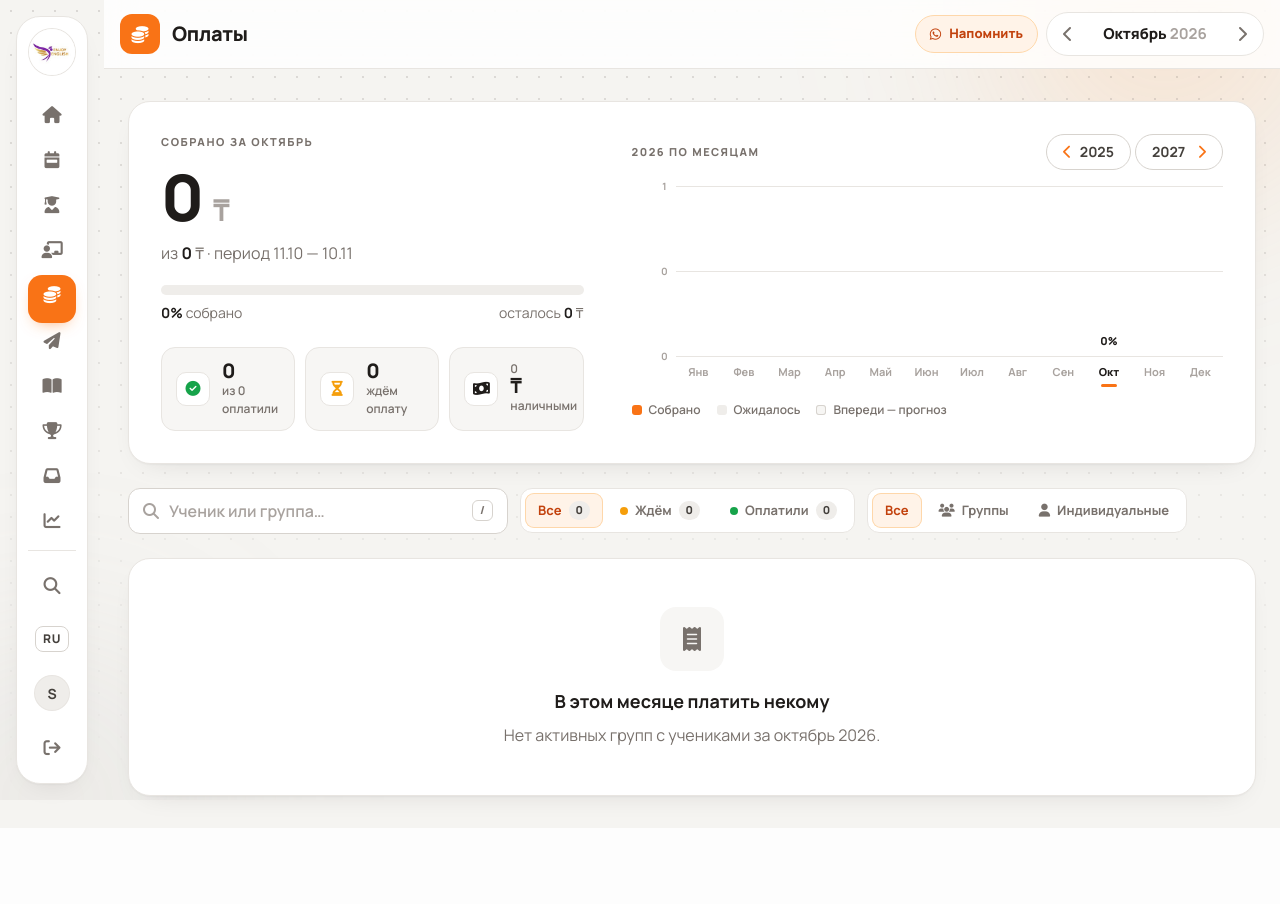
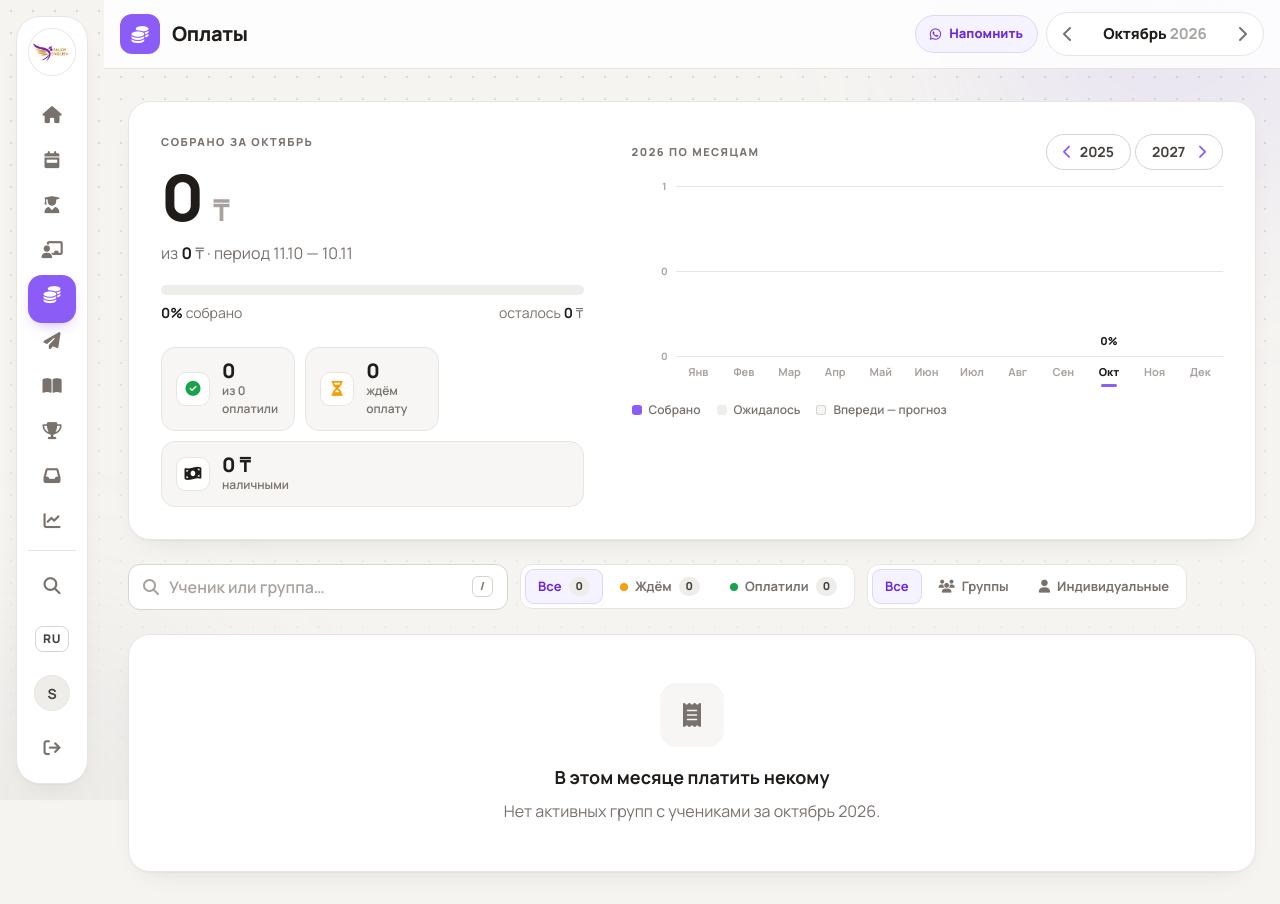
Before and after one commit to Nurmukasan/english-center-crm, a Django app: page /payments/ in a window 1280 px wide. Before the commit the page ends 817 px from the top, so only its background shows below. Run offline with Django 5.2, Linux system fonts and the light colour scheme; the visitor is signed in with stand-in values (Sample User, id 1); data comes from the database, SQL or seed files in the repository; data that the repository does not hold is empty; some libraries are stand-ins or nearby versions.

Commit message:
Админу — фиолетовый акцент вместо оранжевого
Для роли admin (и суперпользователя без профиля) тема подставляет
мягкую фиолетовую палитру, как бирюзовую у менеджера. Заодно поправлена
плитка «наличными» на странице оплат: сумма не обрезается и не уходит
в курсив, на компьютере плитка занимает свою строку.

Co-Authored-By: Claude Opus 5.5 <noreply@anthropic.com>
Claude-Session: https://claude.ai/code/session_01WwGUBajEdnpBpGJFcAwxUG

```diff
--- a/dashboard/templates/dashboard/partials/theme.html
+++ b/dashboard/templates/dashboard/partials/theme.html
@@ -48,6 +48,7 @@ Tailwind «светлый / dark:» — тёмный режим больше н
         --spring-soft: cubic-bezier(.22, 1, .36, 1);
         --spring-soft-dur: 800ms;
     }
+{# Свой цвет у роли: менеджер — бирюзовый, админ — фиолетовый, остальные — оранжевый #}
 {% if request.user.profile.role == 'manager' %}
     :root {
         --accent: #0d9488;
@@ -60,6 +61,19 @@ Tailwind «светлый / dark:» — тёмный режим больше н
         --accent-select: #c3f0e7;
         --accent-rgb: 13, 148, 136;
         --accent-glow: 45, 212, 191;
+    }
+{% elif request.user.profile.role == 'admin' or request.user.is_superuser and not request.user.profile.role %}
+    :root {
+        --accent: #8b5cf6;
+        --accent-hover: #7c3aed;
+        --accent-ink: #6d28d9;
+        --accent-soft: #f5f3ff;
+        --accent-line: #ddd6fe;
+        --accent-100: #ede9fe;
+        --accent-300: #c4b5fd;
+        --accent-select: #ddd6fe;
+        --accent-rgb: 139, 92, 246;
+        --accent-glow: 167, 139, 250;
     }
 {% endif %}
     html.ee { background: var(--bg); color-scheme: light; }
--- a/dashboard/templates/dashboard/payments.html
+++ b/dashboard/templates/dashboard/payments.html
@@ -39,6 +39,8 @@
         .stat.is-wait > i { color: var(--wait); }
         .stat.is-bad > i { color: var(--nopr); }
         button.stat:hover { border-color: var(--bad-line); }
+        .stat b em { font-style: normal; }
+        @media (min-width: 641px) { .stat.is-cash { grid-column: 1 / -1; } }
 
         /* ---------- График года ---------- */
         .ychart { position: relative; display: grid; grid-template-columns: 44px 1fr; }
@@ -272,9 +274,9 @@
                             <i class="fas fa-hourglass-half"></i>
                             <div><b id="statWait">{{ wait_total }}</b><span>ждём оплату</span></div>
                         </div>
-                        <div class="stat" title="Сколько из собранного принято наличными">
+                        <div class="stat is-cash" title="Сколько из собранного принято наличными">
                             <i class="fas fa-money-bill-wave"></i>
-                            <div><b class="notranslate whitespace-nowrap"><span id="statCash">{{ cash_str }}</span> ₸</b><span>наличными</span></div>
+                            <div><b class="notranslate whitespace-nowrap"><em id="statCash">{{ cash_str }}</em> ₸</b><span>наличными</span></div>
                         </div>
                         {% if no_price %}
                         <button type="button" class="stat is-bad text-left" onclick="setStatus('noprice')">
```
Also changed, not shown: dashboard/tests.py (+16 -4 lines).
